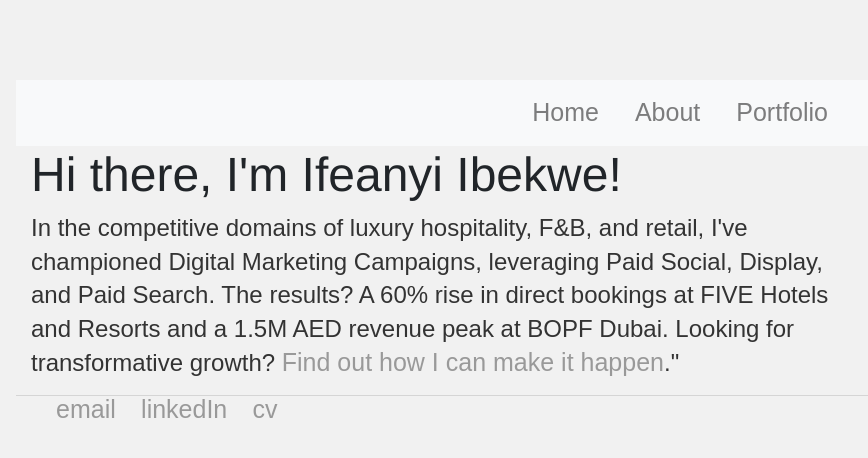
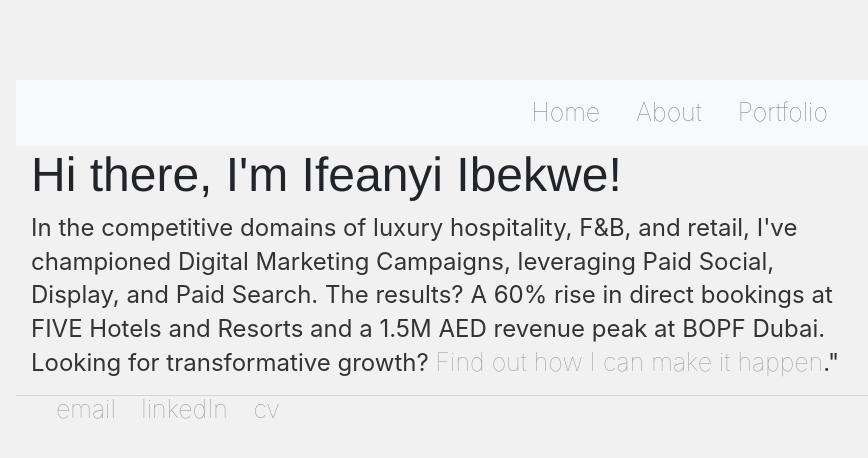
Before and after one commit to IfeanyiIbekwe/ifeanyiibekwe.github.io, a Jekyll site: the page built from index.html, in a window 1280 px wide. Shown: the top 458 px of the page, without its empty margins (196-1064 px from the left). Built offline with Jekyll 4.4.1, drawn with Linux system fonts in a browser that asks for light colours.

Commit message:
Update default.html

```diff
--- a/_layouts/default.html
+++ b/_layouts/default.html
@@ -91,7 +91,6 @@ and (min-device-width : 768px)
 	body {
     background-color: #f1f1f1;
     padding: 20px;
-    font-family: Arial;
 	margin: 60px auto;
 	width: 70%;
 }}
```
